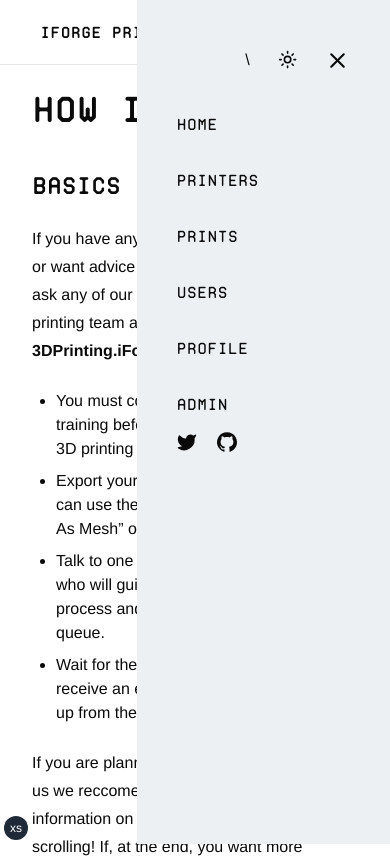
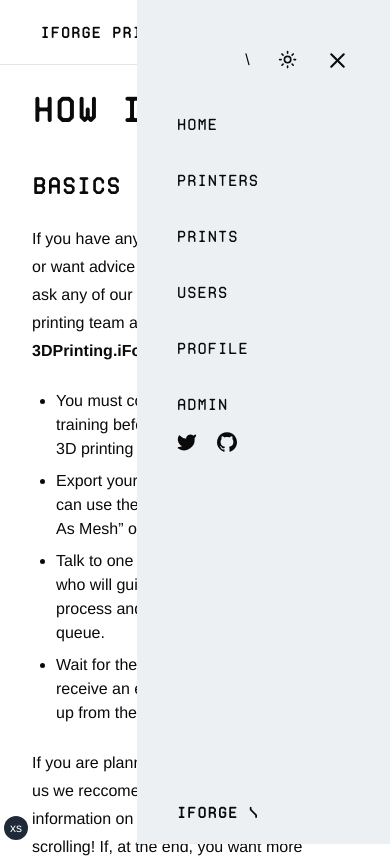
Before and after one commit to iforge-uos/iforge-print-ui, a Next.js app: page /basics in a window 390 px wide. Shown: the top 858 px of the page. Built offline with nearby package versions, Linux system fonts and the light colour scheme.

Commit message:
feat: added name to bottom of navbar

```diff
--- a/components/site-header.tsx
+++ b/components/site-header.tsx
@@ -123,7 +123,9 @@ export function SiteHeader({ items }: MainNavProps) {
               <Icons.twitter className="h-5 w-5 fill-current" />
               <Icons.gitHub className="h-5 w-5" />
             </div>
-
+            <span className="font-proto-mono font-bold sm:inline-block fixed bottom-5 ">
+              IFORGE \
+            </span>
           </div>
         </div>
       </div>
```
